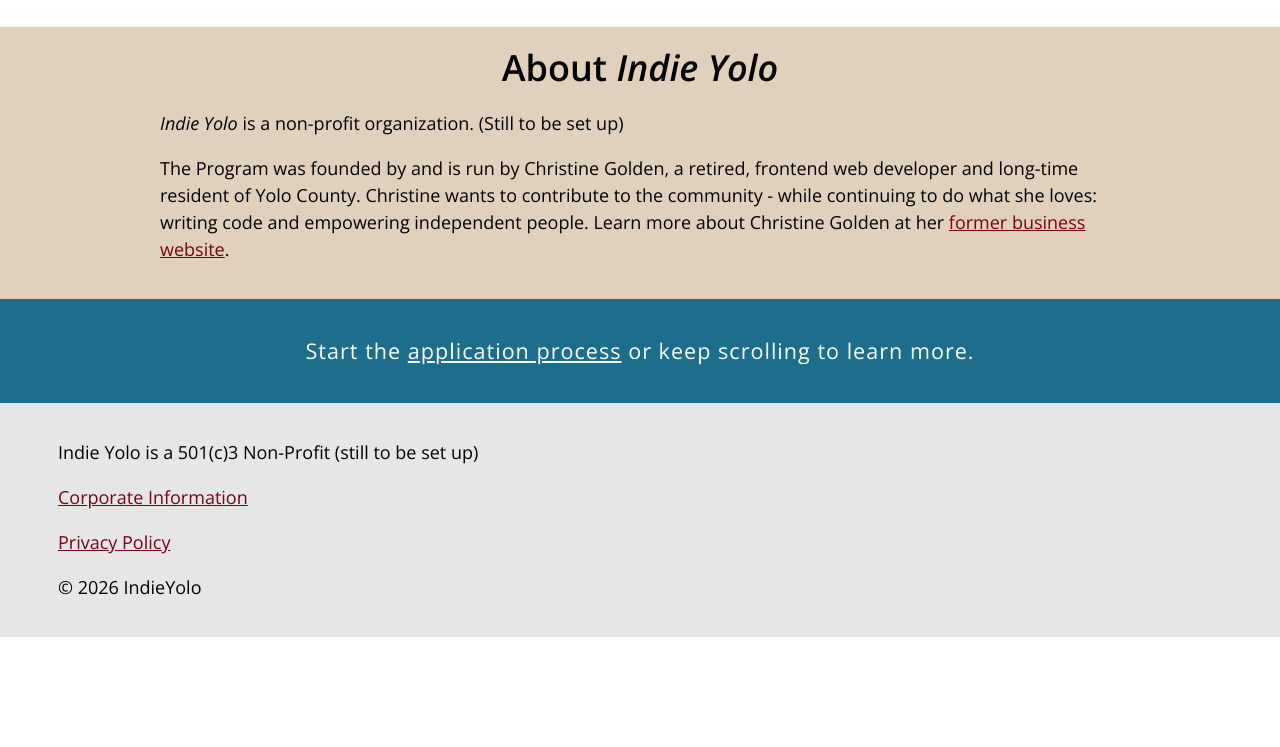
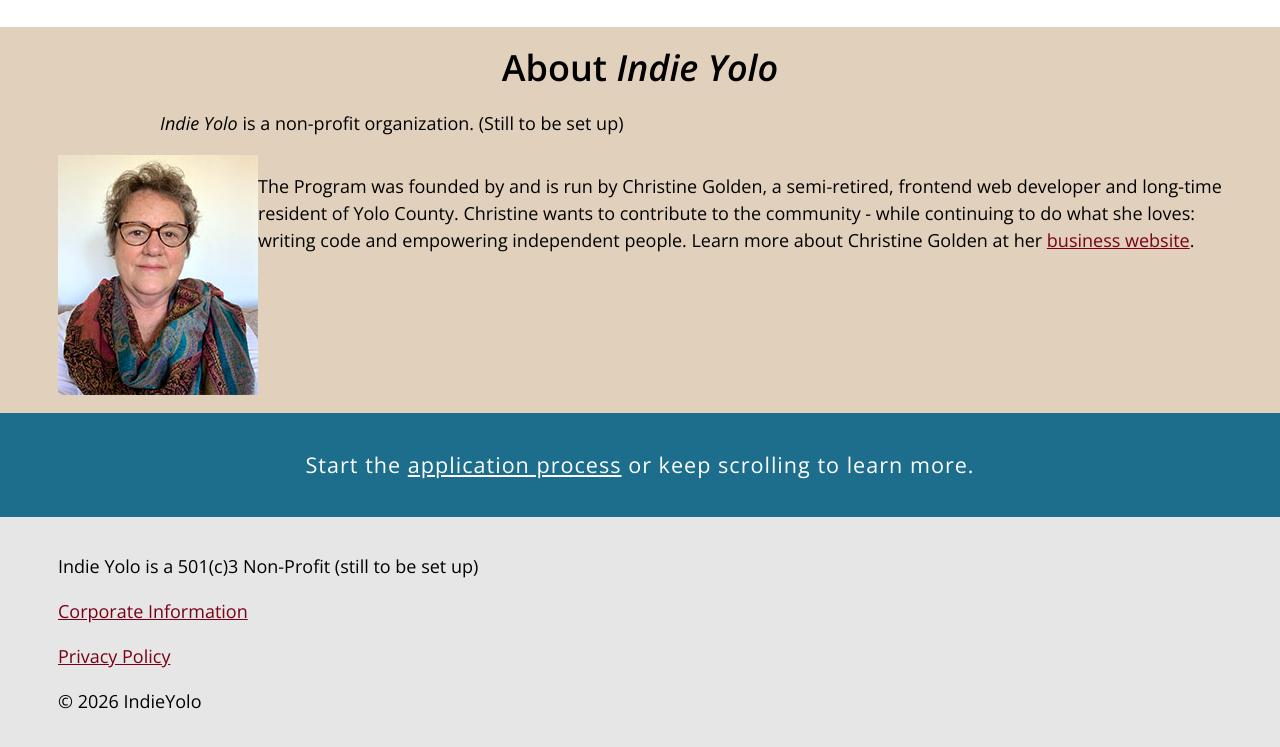
Before and after one commit to CLGolden/Indie_Yolo, an Eleventy site: page src/index.html in a window 1280 px wide. Shown: the part 6979-7726 px from the top of the page. Before the commit the page ends 7616 px from the top, so only its background shows below. Built offline with nearby package versions, Linux system fonts and the light colour scheme; Eleventy itself is replaced by a stand-in of ours; files that its build step writes are made by us from their sources; files whose address does not match are found by name.

Commit message:
bio section

```diff
--- a/src/index.html
+++ b/src/index.html
@@ -168,20 +168,20 @@ endfor %}
   <div class="container">
     <div class="content">
       <h2>About <em>Indie Yolo</em></h2>
-
       <p>
         <em>Indie Yolo</em> is a non-profit organization. (Still to be set up)
       </p>
+    </div>
 
+    <div class="bio">
+      <img src="/img/christine-golden-2023.jpg" alt="Christine L Golden" />
       <p>
-        The Program was founded by and is run by Christine Golden, a retired,
-        frontend web developer and long-time resident of Yolo County. Christine
-        wants to contribute to the community - while continuing to do what she
-        loves: writing code and empowering independent people. Learn more about
-        Christine Golden at her
-        <a href="https://clgolden.com" target="_blank"
-          >former business website</a
-        >.
+        The Program was founded by and is run by Christine Golden, a
+        semi-retired, frontend web developer and long-time resident of Yolo
+        County. Christine wants to contribute to the community - while
+        continuing to do what she loves: writing code and empowering independent
+        people. Learn more about Christine Golden at her
+        <a href="https://clgolden.com" target="_blank">business website</a>.
       </p>
     </div>
   </div>
--- a/src/sass/pages/_home.scss
+++ b/src/sass/pages/_home.scss
@@ -35,12 +35,12 @@ details {
     }
     p {
       font-style: italic;
-      margin:4px 0;
+      margin: 4px 0;
     }
     .cta {
       display: flex;
-      flex-wrap:wrap;
-      max-width:fit-content;
+      flex-wrap: wrap;
+      max-width: fit-content;
       a {
         display: block;
         margin: 6px;
@@ -54,7 +54,7 @@ details {
         text-transform: uppercase;
       }
       a:hover {
-        opacity:0.8;
+        opacity: 0.8;
       }
     }
   }
@@ -65,9 +65,9 @@ details {
     .heroBlurb {
       max-width: 60%;
       .cta {
-        flex-wrap:nowrap;
+        flex-wrap: nowrap;
         a {
-          font-size:0.8rem;
+          font-size: 0.8rem;
         }
       }
     }
@@ -95,10 +95,10 @@ details {
     border: none;
   }
 }
-@include respond-to('medium') {
+@include respond-to("medium") {
   .mission {
     .container {
-      width:90%;
+      width: 90%;
       p {
         font-size: 1.2rem;
       }
@@ -128,15 +128,20 @@ details {
     margin: 8px;
     padding: 12px 24px;
     border-radius: 8px;
-    h2, h3, h4, p, li, a {
-      color:$white;
+    h2,
+    h3,
+    h4,
+    p,
+    li,
+    a {
+      color: $white;
     }
     h4 {
       text-align: center;
     }
     img {
-      max-width:160px;
-      margin:0.5rem auto 0;
+      max-width: 160px;
+      margin: 0.5rem auto 0;
     }
   }
 }
@@ -158,48 +163,48 @@ details {
   background-color: $secondary;
   .container {
     .image {
-      margin-top:12px;
+      margin-top: 12px;
       border: 1px solid $black;
       img {
-        width:100%;
+        width: 100%;
         height: auto;
       }
     }
     .written {
       ul {
-        padding-left:22px;
+        padding-left: 22px;
         li {
-          margin-bottom:8px;
+          margin-bottom: 8px;
         }
       }
     }
   }
 }
-@include respond-to('medium') {
+@include respond-to("medium") {
   .commitment {
     .container {
       .image {
-        width:48%;
-        float:right;
-        margin-left:12px;
+        width: 48%;
+        float: right;
+        margin-left: 12px;
         max-width: 600px;
       }
       .written {
         ul {
-          padding-left:28px;
+          padding-left: 28px;
         }
       }
     }
   }
 }
-@media (min-width:800px) {
+@media (min-width: 800px) {
   .commitment .container .written .callout {
-    margin:0;
-    }
+    margin: 0;
   }
+}
 .notFor {
   .container {
-    padding-top:0;
+    padding-top: 0;
   }
   h3,
   ul li {
@@ -224,4 +229,18 @@ details {
 }
 #about {
   background-color: $secondary;
+  .bio {
+    display: flex;
+    flex-direction: column;
+    align-items: center;
+    img {
+      width: 200px;
+    }
+  }
+  @include respond-to("medium") {
+    .bio {
+      flex-direction: row;
+      align-items: flex-start;
+    }
+  }
 }
```
Also changed, not shown: css/main.css (added), src/assets/img/christine-golden-2023.jpg (added), 1 other file.
